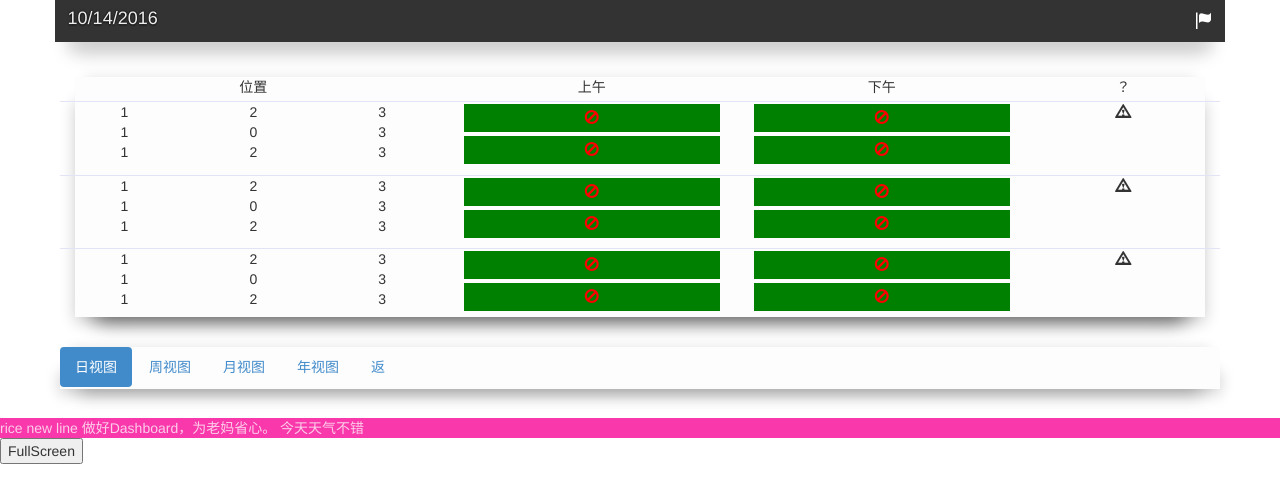
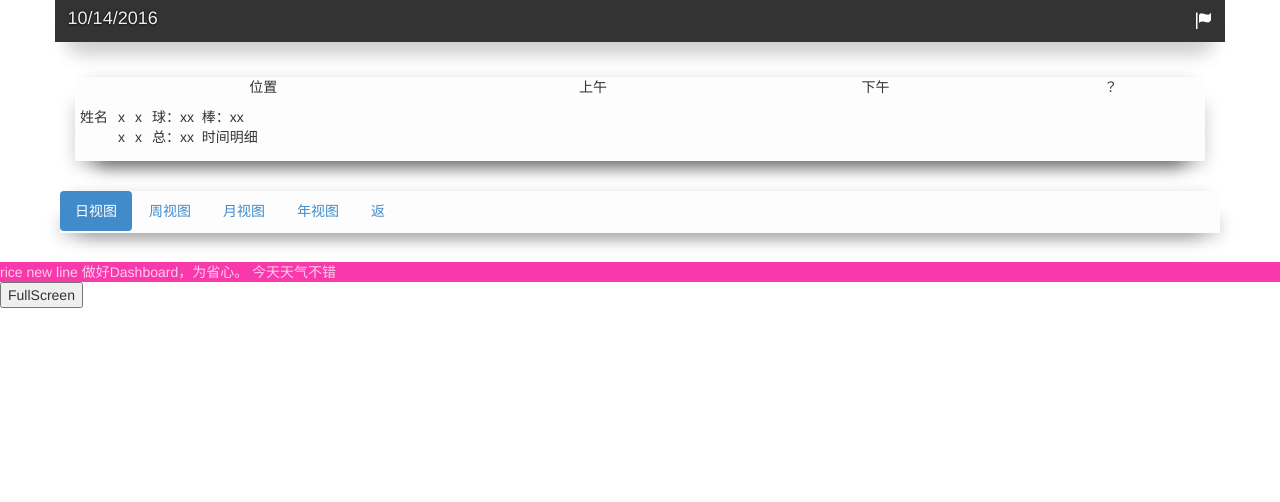
Before and after one commit to songlairui/HlifegDashboard, a plain HTML site: page public/piece.html in a window 1280 px wide. Drawn offline with Linux system fonts and the light colour scheme.

Commit message:
'查看Bootstrap正文内容放置规范，继续来'

```diff
--- a/public/assets/less/index.less
+++ b/public/assets/less/index.less
@@ -23,8 +23,13 @@ h1,h2,h3,h4,h5,h6{padding:0;margin:0}
 .topLine,.act1st{min-height:3em;}
 
 .main .thead{text-align:center}
-.main .list_ee{padding:.3em 0;}
-.main .list_ee>div[class^='col']{border-top:thin solid #e2e4f5;}
+.main .list-ee{padding:.3em 0;}
+/*.main .list-ee>div[class^='col']{border-top:thin solid #e2e4f5;}*/
 .main .indicator{text-align:center}
 .main .c{background:green;color:red;text-align:center;margin:2px;line-height:2em;}
 .main .remark{text-align:center}
+
+.list-title{overflow:hidden;}
+.piece-item .item-header {overflow:hidden;}
+
+.piece-item div > div[class^='entry-']{float:left; margin:10px 5px 14px;}
--- a/public/piece.html
+++ b/public/piece.html
@@ -13,8 +13,8 @@
 	<div class="row"><div class="shadowB topLine"><h4><span id="date">2016-10-14</span><span id="ico"><span class="glyphicon glyphicon-flag"></span></span></h4></div></div>
 	<div class="row">
 		<div class="col-xs-12">
-		<div class="main shadowB e_piece">
-			<div class="row list_title">
+			<div class="main shadowB e-piece">
+				<div class="list-title">
 					<div class="col-xs-4">
 						<div class="thead">位置</div>
 					</div>
@@ -28,162 +28,22 @@
 						<div class="thead">？</div>
 					</div>
 				</div>
-			<div class="row list_ee">
-				<div class="col-xs-4">
-					<div class="figure">
-						<div class="row">
-							<div class="col-xs-4">
-								<div class="indicator indi1">1</div>
+				<div class="piece-record">
+					<div class="piece-item">
+						<div class="item-header">
+							<div class="entry-name"><span>姓名</span></div>
+							<div class="entry-morning">
+								<div class="ball-num1"><span class="num">x</span></div>
+								<div class="bang-num2"><span class="num">x</span></div>
 							</div>
-							<div class="col-xs-4">
-								<div class="indicator indi2">2</div>
+							<div class="entry-afternoon">
+								<div class="ball-num3"><span class="num">x</span></div>
+								<div class="bang-num4"><span class="num">x</span></div>
 							</div>
-							<div class="col-xs-4">
-								<div class="indicator indi3">3</div>
+							<div class="entry-summary">
+								球：xx &nbsp;棒：xx &nbsp;<br>
+								总：xx &nbsp;<span class="act">时间明细</span>
 							</div>
-						</div>
-						<div class="row">
-							<div class="col-xs-4">
-								<div class="indicator indi1">1</div>
-							</div>
-							<div class="col-xs-4">
-								<div class="indicator indi2">0</div>
-							</div>
-							<div class="col-xs-4">
-								<div class="indicator indi3">3</div>
-							</div>
-						</div>
-						<div class="row">
-							<div class="col-xs-4">
-								<div class="indicator indi1">1</div>
-							</div>
-							<div class="col-xs-4">
-								<div class="indicator indi2">2</div>
-							</div>
-							<div class="col-xs-4">
-								<div class="indicator indi3">3</div>
-							</div>
-						</div>
-					</div>
-				</div>
-				<div class="col-xs-6">
-					<div class="row">
-						<div class="col-xs-6 morning"><div class="c c11"><span class="glyphicon glyphicon-ban-circle"></span></div></div>
-						<div class="col-xs-6 afternoon"><div class="c c12"><span class="glyphicon glyphicon-ban-circle"></span></div></div>
-					</div><div class="row">
-						<div class="col-xs-6 morning"><div class="c c21"><span class="glyphicon glyphicon-ban-circle"></span></div></div>
-						<div class="col-xs-6 afternoon"><div class="c c22"><span class="glyphicon glyphicon-ban-circle"></span></div></div>
-					</div>
-				</div>
-				<div class="col-xs-2">
-					<div class="remark">
-						<span class="glyphicon glyphicon-warning-sign"></span>
-					</div>
-				</div>
-			</div>
-			<div class="row list_ee">
-				<div class="col-xs-4">
-					<div class="figure">
-						<div class="row">
-							<div class="col-xs-4">
-								<div class="indicator indi1">1</div>
-							</div>
-							<div class="col-xs-4">
-								<div class="indicator indi2">2</div>
-							</div>
-							<div class="col-xs-4">
-								<div class="indicator indi3">3</div>
-							</div>
-						</div>
-						<div class="row">
-							<div class="col-xs-4">
-								<div class="indicator indi1">1</div>
-							</div>
-							<div class="col-xs-4">
-								<div class="indicator indi2">0</div>
-							</div>
-							<div class="col-xs-4">
-								<div class="indicator indi3">3</div>
-							</div>
-						</div>
-						<div class="row">
-							<div class="col-xs-4">
-								<div class="indicator indi1">1</div>
-							</div>
-							<div class="col-xs-4">
-								<div class="indicator indi2">2</div>
-							</div>
-							<div class="col-xs-4">
-								<div class="indicator indi3">3</div>
-							</div>
-						</div>
-					</div>
-				</div>
-				<div class="col-xs-6">
-					<div class="row">
-						<div class="col-xs-6 morning"><div class="c c11"><span class="glyphicon glyphicon-ban-circle"></span></div></div>
-						<div class="col-xs-6 afternoon"><div class="c c12"><span class="glyphicon glyphicon-ban-circle"></span></div></div>
-					</div><div class="row">
-						<div class="col-xs-6 morning"><div class="c c21"><span class="glyphicon glyphicon-ban-circle"></span></div></div>
-						<div class="col-xs-6 afternoon"><div class="c c22"><span class="glyphicon glyphicon-ban-circle"></span></div></div>
-					</div>
-				</div>
-				<div class="col-xs-2">
-					<div class="remark">
-						<span class="glyphicon glyphicon-warning-sign"></span>
-					</div>
-				</div>
-			</div>
-			<div class="row list_ee">
-				<div class="col-xs-4">
-					<div class="figure">
-						<div class="row">
-							<div class="col-xs-4">
-								<div class="indicator indi1">1</div>
-							</div>
-							<div class="col-xs-4">
-								<div class="indicator indi2">2</div>
-							</div>
-							<div class="col-xs-4">
-								<div class="indicator indi3">3</div>
-							</div>
-						</div>
-						<div class="row">
-							<div class="col-xs-4">
-								<div class="indicator indi1">1</div>
-							</div>
-							<div class="col-xs-4">
-								<div class="indicator indi2">0</div>
-							</div>
-							<div class="col-xs-4">
-								<div class="indicator indi3">3</div>
-							</div>
-						</div>
-						<div class="row">
-							<div class="col-xs-4">
-								<div class="indicator indi1">1</div>
-							</div>
-							<div class="col-xs-4">
-								<div class="indicator indi2">2</div>
-							</div>
-							<div class="col-xs-4">
-								<div class="indicator indi3">3</div>
-							</div>
-						</div>
-					</div>
-				</div>
-				<div class="col-xs-6">
-					<div class="row">
-						<div class="col-xs-6 morning"><div class="c c11"><span class="glyphicon glyphicon-ban-circle"></span></div></div>
-						<div class="col-xs-6 afternoon"><div class="c c12"><span class="glyphicon glyphicon-ban-circle"></span></div></div>
-					</div><div class="row">
-						<div class="col-xs-6 morning"><div class="c c21"><span class="glyphicon glyphicon-ban-circle"></span></div></div>
-						<div class="col-xs-6 afternoon"><div class="c c22"><span class="glyphicon glyphicon-ban-circle"></span></div></div>
-					</div>
-				</div>
-				<div class="col-xs-2">
-					<div class="remark">
-						<span class="glyphicon glyphicon-warning-sign"></span>
 						</div>
 					</div>
 				</div>
@@ -203,7 +63,7 @@
 
 	<div class="box">rice
 		new line
-		做好Dashboard，为老妈省心。
+		做好Dashboard，为省心。
 		今天天气不错
 	</div>
 <div class="tip" id="result"></div>
```
Lines whose indentation alone changed are shown as unchanged.
